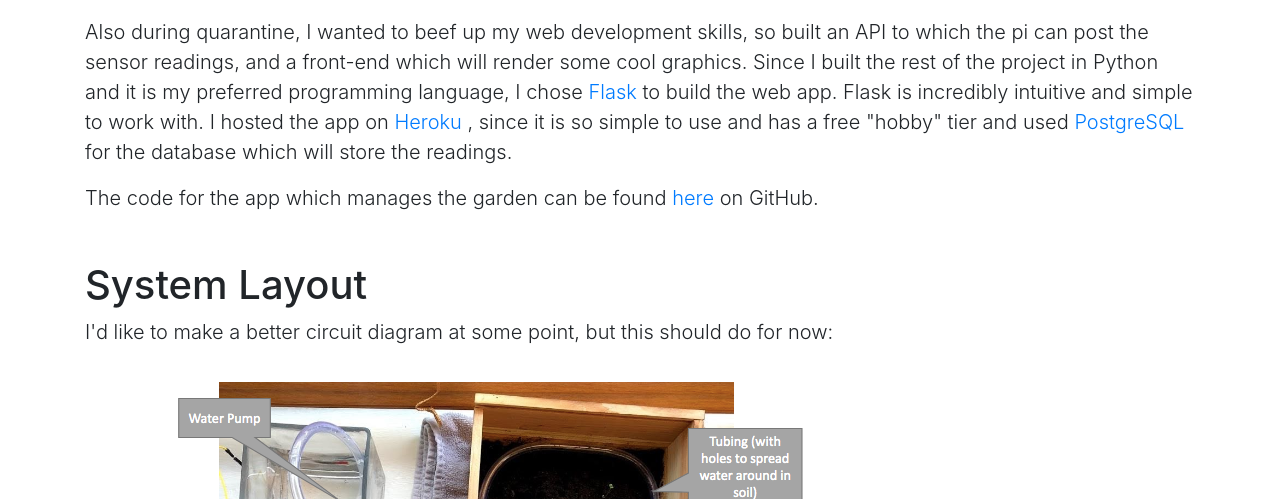
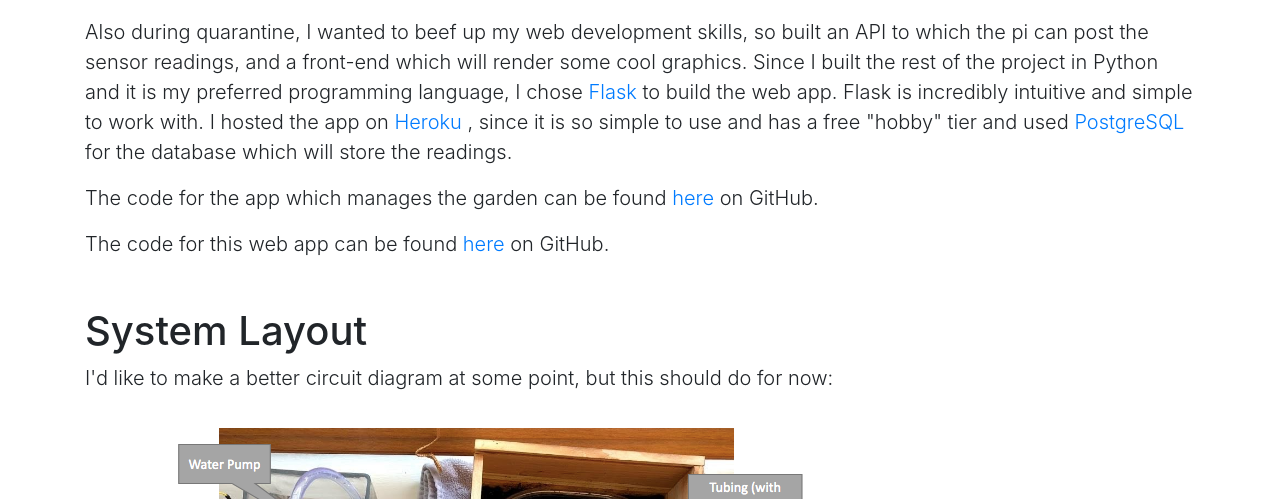
Before and after one commit to brandonfcohen1/garden_app_webapp, a Flask app: page /project in a window 1280 px wide. Shown: the part 836-1335 px from the top of the page. Run offline with Flask 2, Linux system fonts and the light colour scheme; some libraries are stand-ins or nearby versions.

Commit message:
fix some links

```diff
--- a/templates/project.html
+++ b/templates/project.html
@@ -50,8 +50,9 @@
       <br>
       <p class="lead">During quarantine, I bought a <a href = "https://www.raspberrypi.org/products/raspberry-pi-4-model-b/" target="_blank"> Raspberry Pi</a> and <a href = "https://www.amazon.com/gp/product/B07TLRYGT1/ref=ppx_yo_dt_b_asin_title_o04_s01?ie=UTF8&psc=1" target="_blank"> some </a> <a href = "https://www.amazon.com/gp/product/B01J9GD3DG/ref=ppx_yo_dt_b_asin_title_o02_s00?ie=UTF8&psc=1" target="_blank"> sensors </a> from Amazon to learn about IoT programming. After some tinkering, I thought an interesting project to learn would be to build a self-watering garden. Then, I bought some <a href = "https://www.amazon.com/gp/product/B06ZY8JGJ4/ref=ppx_yo_dt_b_asin_title_o04_s00?ie=UTF8&psc=1" target="_blank"> seeds </a> in an attempt to make this useful for more than my own learning to try to actually grow some herbs.</p>
       <p class="lead">Obviously, what I've done here is not the easiest, cheapest, or most effective way to grow herbs! I basically just built it to use any and all sensors I could. I don't even know if the herbs will grow well here, but it was a fun project (and I've got some seedlings coming in)! </p>
-      <p class="lead">Also during quarantine, I wanted to beef up my web development skills, so built an API to which the pi can post the sensor readings, and a front-end which will render some cool graphics. Since I built the rest of the project in Python and it is my preferred programming language, I chose <a href="https://flask.palletsprojects.com/en/1.1.x/" target="_blank"> Flask </a> to build the web app. Flask is incredibly intuitive and simple to work with. I hosted the app on <a href = "https://www.heroku.com/" target="_blank"> Heroku </a>, since it is so simple to use and has a free "hobby" tier and used <a href = "https://www.postgresql.org/"> PostgreSQL</a> for the database which will store the readings.
+      <p class="lead">Also during quarantine, I wanted to beef up my web development skills, so built an API to which the pi can post the sensor readings, and a front-end which will render some cool graphics. Since I built the rest of the project in Python and it is my preferred programming language, I chose <a href="https://flask.palletsprojects.com/en/1.1.x/" target="_blank"> Flask </a> to build the web app. Flask is incredibly intuitive and simple to work with. I hosted the app on <a href = "https://www.heroku.com/" target="_blank"> Heroku </a>, since it is so simple to use and has a free "hobby" tier and used <a href = "https://www.postgresql.org/" target="_blank"> PostgreSQL</a> for the database which will store the readings.
       <p class="lead">The code for the app which manages the garden can be found <a href="https://github.com/brandonfcohen1/garden_app" target="_blank">here</a> on GitHub.
+      <p class="lead">The code for this web app can be found <a href="https://github.com/brandonfcohen1/garden_app_webapp" target="_blank">here</a> on GitHub.
 
 
       <br>
@@ -95,7 +96,7 @@
       <p class="lead">The web app is really simple. There is an endpoint at which the Raspberry Pi can post the latest readings, and some logic to render a set of latest readings in a pretty simple array of charts using matplotlib and mpld3. The code for the web app can be found <a href="https://github.com/brandonfcohen1/garden_app_webapp">here</a> on GitHub.</p>
       <p class="lead">From the dashboard, we can see some really interesting things in the data:</p>
       <img src = 'static/images/graph_markup.png'>
-      <p class="lead">Since this is a mpld3 rendering, you can use the home/zoom/pan icons at the bottom left of the screen to explore the data in more detail.</p>
+      <p class="lead">Since this is an mpld3 rendering, you can use the home/zoom/pan icons at the bottom left of the screen to explore the data in more detail.</p>
 
       <br>
       <br>
```
